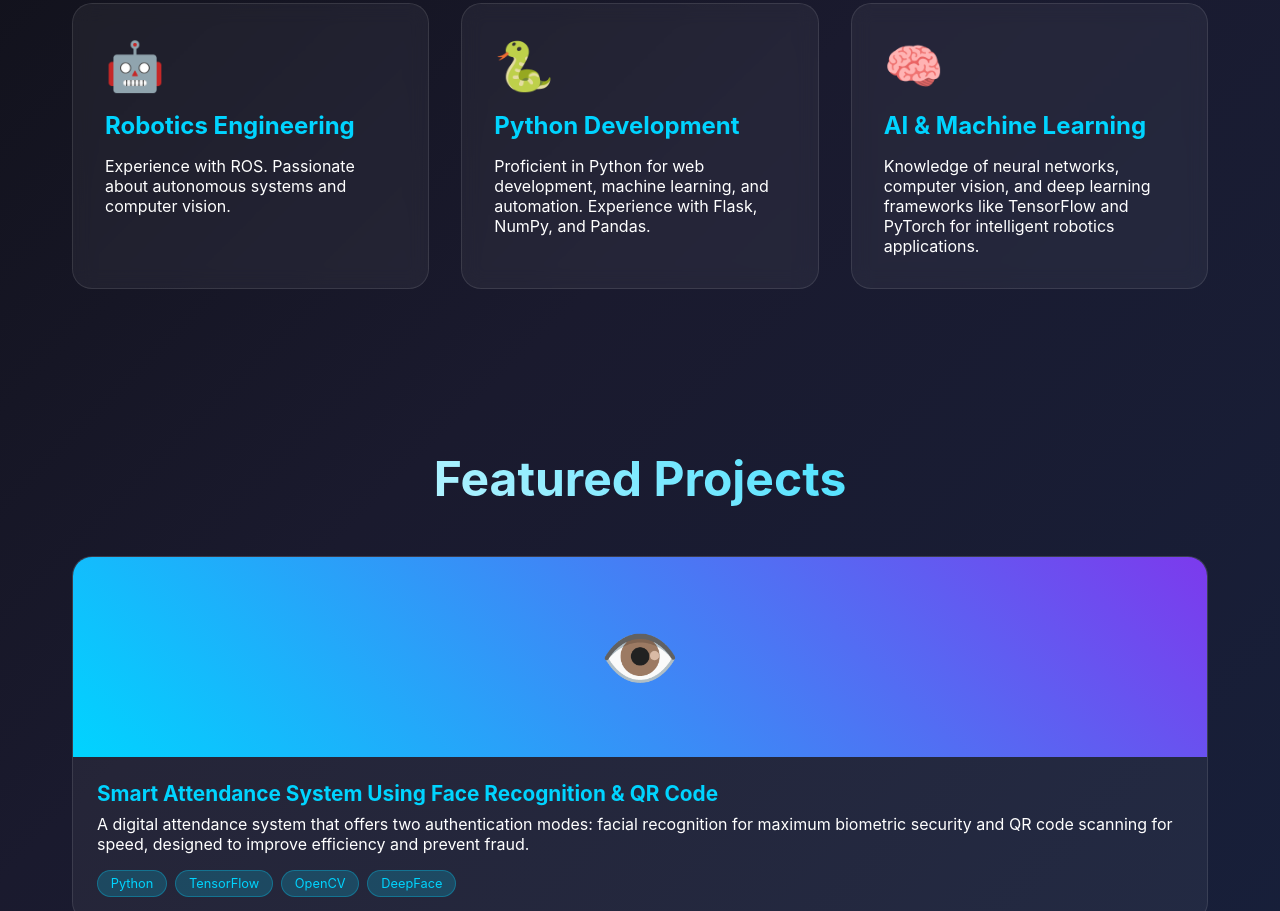
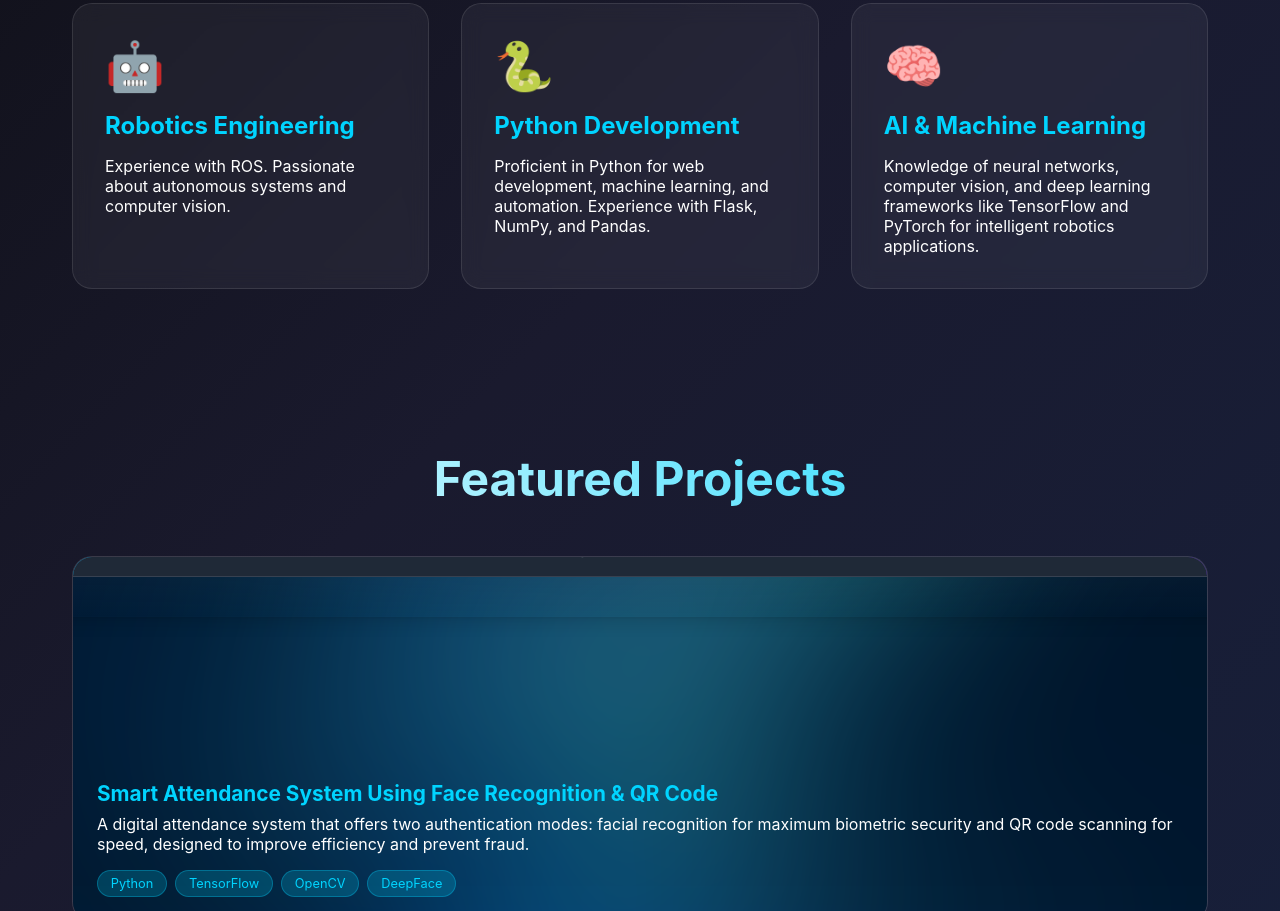
Before and after one commit to ProJustitia/portofolio, a plain HTML site: page index.html in a window 1280 px wide. Shown: the part 984-1895 px from the top of the page. Drawn offline with Linux system fonts and the light colour scheme.

Commit message:
feat: batman

```diff
--- a/index.html
+++ b/index.html
@@ -478,7 +478,10 @@
       rel="noopener noreferrer"
       class="project-card hover:shadow-xl transition-transform duration-300 hover:scale-105"
       style="text-decoration: none; color: inherit;">
-      <div class="project-image">👁️</div>
+      <div class="project-image">
+          <img src="./image/image.jpg" alt="Smart Attendance Screenshot" />
+      </div>
+
       <div class="project-content">
         <h3>Smart Attendance System Using Face Recognition & QR Code</h3>
         <p>
```
Also changed, not shown: image/image.jpg (added), m.txt (deleted).
